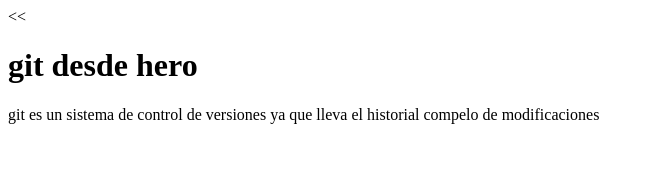
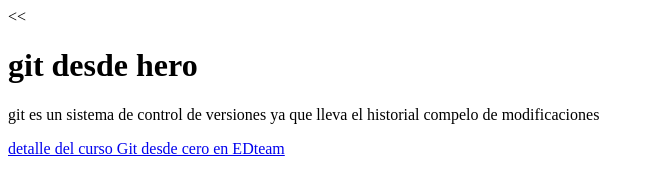
Before and after one commit to mdeleons1/git-desde-cero, a plain HTML site: page index.html in a window 1280 px wide. Shown: the whole page, without its empty margins (0-654 px from the left). Drawn offline with Linux system fonts and the light colour scheme.

Commit message:
agrega el enlace al curso de EDteam

```diff
--- a/index.html
+++ b/index.html
@@ -10,7 +10,10 @@
 <p>
   git es un sistema de control de versiones ya que lleva
   el historial compelo de modificaciones
-  <p>
-
+</p>
+<p>
+  <a href="https://ed.team/git"> detalle del curso Git desde
+    cero en EDteam</a>
+</p>
   </body>
 </html>
```
